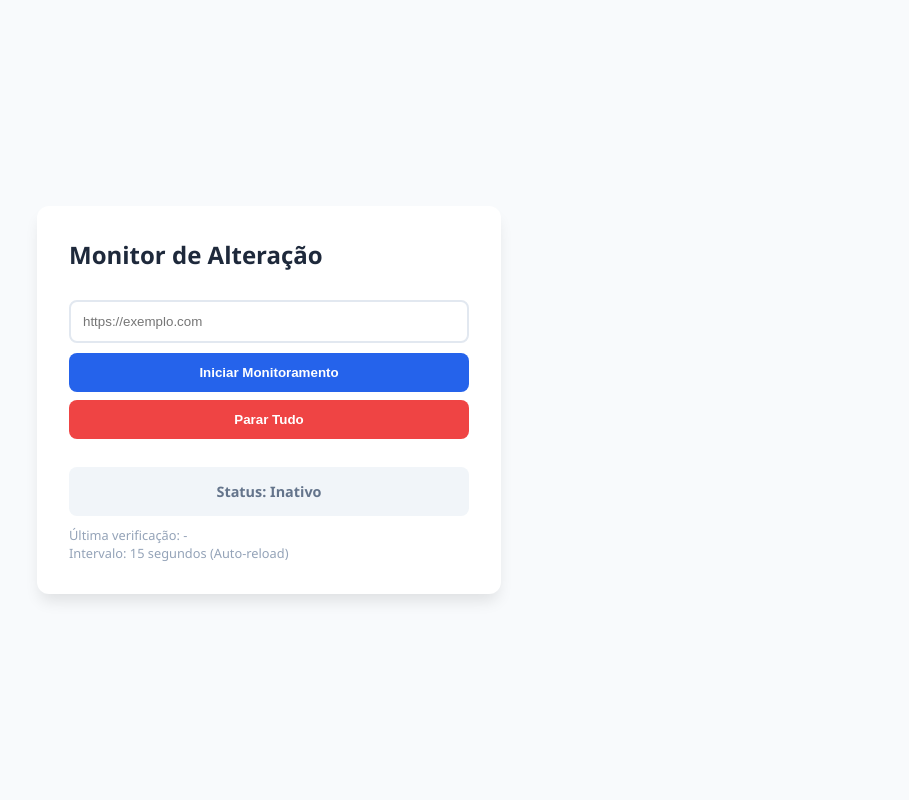
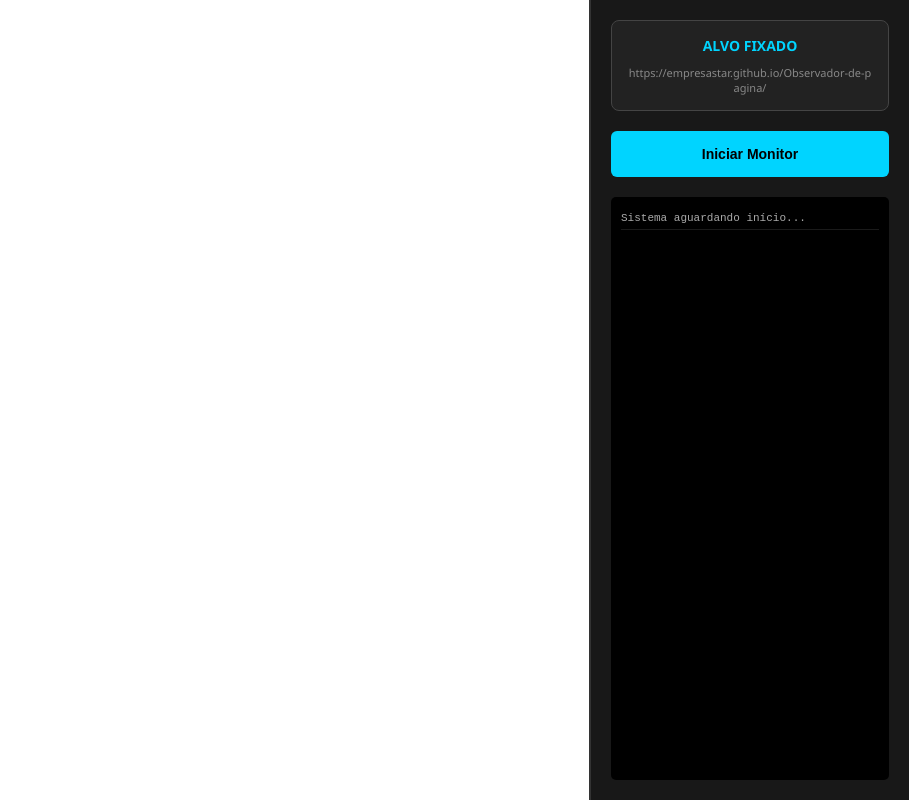
Before and after one commit to Empresastar/Observador-de-pagina, a plain HTML site: page index.html in a window 1280 px wide. Shown: the whole page, without its empty margins (371-1280 px from the left). Drawn offline with Linux system fonts and the light colour scheme.

Commit message:
Update title and styles for URL monitor

```diff
--- a/index.html
+++ b/index.html
@@ -2,180 +2,156 @@
 <html lang="pt-br">
 <head>
     <meta charset="UTF-8">
-    <meta name="viewport" content="width=device-width, initial-scale=1.0">
-    <title>Monitor de URL Ultra</title>
+    <title>Monitor Estático - URL Fixa</title>
     <style>
-        :root {
-            --primary: #2563eb;
-            --bg: #f8fafc;
-            --card: #ffffff;
+        * { box-sizing: border-box; }
+        body, html { margin: 0; padding: 0; height: 100%; font-family: 'Segoe UI', sans-serif; background: #0f0f0f; color: #eee; overflow: hidden; }
+
+        .wrapper { display: flex; height: 100vh; width: 100vw; }
+
+        /* Esquerda: Visualização */
+        .viewport { flex: 1; position: relative; background: #fff; }
+        iframe { width: 100%; height: 100%; border: none; }
+
+        /* Direita: Painel */
+        .panel { width: 320px; background: #181818; display: flex; flex-direction: column; padding: 20px; border-left: 2px solid #333; }
+
+        .status-box {
+            padding: 15px; border-radius: 8px; background: #222; border: 1px solid #444;
+            margin-bottom: 20px; text-align: center;
         }
+        .url-display { font-size: 11px; color: #888; word-break: break-all; margin-top: 5px; display: block; }
 
-        body {
-            font-family: 'Segoe UI', system-ui, sans-serif;
-            background: var(--bg);
-            display: flex;
-            justify-content: center;
-            align-items: center;
-            height: 100vh;
-            margin: 0;
-        }
-
-        .container {
-            background: var(--card);
-            padding: 2rem;
-            border-radius: 12px;
-            box-shadow: 0 10px 15px -3px rgba(0,0,0,0.1);
-            width: 100%;
-            max-width: 400px;
-        }
-
-        h2 { color: #1e293b; margin-top: 0; font-size: 1.5rem; }
-
-        input {
-            width: 100%;
-            padding: 12px;
-            margin: 10px 0;
-            border: 2px solid #e2e8f0;
-            border-radius: 8px;
-            box-sizing: border-box;
-            outline: none;
-            transition: border-color 0.2s;
-        }
-
-        input:focus { border-color: var(--primary); }
+        h2 { font-size: 14px; color: #00d4ff; text-transform: uppercase; margin: 0 0 10px 0; }
 
         button {
-            width: 100%;
-            padding: 12px;
-            background: var(--primary);
-            color: white;
-            border: none;
-            cursor: pointer;
-            border-radius: 8px;
-            font-weight: 600;
-            margin-bottom: 8px;
+            width: 100%; padding: 15px; border: none; border-radius: 6px;
+            cursor: pointer; font-weight: bold; font-size: 14px; transition: 0.3s;
         }
+        .btn-off { background: #00d4ff; color: #000; }
+        .btn-on { background: #ff4757; color: #fff; }
 
-        .btn-stop { background: #ef4444; }
+        .log {
+            flex: 1; margin-top: 20px; overflow-y: auto; background: #000;
+            padding: 10px; border-radius: 5px; font-family: monospace; font-size: 11px;
+        }
+        .entry { padding: 5px 0; border-bottom: 1px solid #1a1a1a; color: #aaa; }
+        .entry.alert { color: #ff4757; font-weight: bold; background: #2d1616; border-left: 3px solid #ff4757; padding-left: 5px; }
+        .time { color: #555; margin-right: 5px; }
 
-        #status {
-            margin-top: 20px;
-            padding: 15px;
-            border-radius: 8px;
-            font-weight: bold;
-            text-align: center;
-            font-size: 0.9rem;
+        #sync-tag {
+            position: absolute; top: 10px; left: 10px; padding: 5px 15px;
+            background: rgba(0,0,0,0.8); border-radius: 20px; font-size: 12px;
+            border: 1px solid #00d4ff; color: #00d4ff; display: none; font-weight: bold;
         }
-
-        .idle { background: #f1f5f9; color: #64748b; }
-        .monitoring { background: #dcfce7; color: #166534; }
-        .changed { background: #fee2e2; color: #991b1b; animation: pulse 1s infinite; }
-
-        @keyframes pulse {
-            0% { transform: scale(1); }
-            50% { transform: scale(1.02); }
-            100% { transform: scale(1); }
-        }
-
-        .info { font-size: 0.8rem; color: #94a3b8; margin-top: 10px; }
     </style>
 </head>
 <body>
 
-<div class="container">
-    <h2>Monitor de Alteração</h2>
-    <input type="text" id="urlInput" placeholder="https://exemplo.com">
-    <button onclick="iniciar()">Iniciar Monitoramento</button>
-    <button class="btn-stop" onclick="parar()">Parar Tudo</button>
+<div class="wrapper">
+    <div class="viewport">
+        <div id="sync-tag">ANALISANDO...</div>
+        <iframe id="frame" src="about:blank"></iframe>
+    </div>
 
-    <div id="status" class="idle">Status: Inativo</div>
-    <div class="info">
-        Última verificação: <span id="time">-</span><br>
-        Intervalo: 15 segundos (Auto-reload)
+    <div class="panel">
+        <div class="status-box">
+            <h2>Alvo Fixado</h2>
+            <span class="url-display" id="targetDisplay">https://www.exemplo.com</span>
+        </div>
+
+        <button id="mainBtn" class="btn-off" onclick="toggle()">Iniciar Monitor</button>
+
+        <div class="log" id="logBox">
+            <div class="entry">Sistema aguardando início...</div>
+        </div>
     </div>
 </div>
 
 <script>
-    // Configurações
-    const PROXY = "https://cors-anywhere.herokuapp.com/"; // Proxy para evitar erro de CORS
-    const INTERVALO = 15000; // 15 segundos
+    // --- CONFIGURAÇÃO ---
+    const URL_ALVO = "https://empresastar.github.io/Observador-de-pagina/"; // <--- MUDE A URL AQUI
+    const INTERVALO = 20000; // Tempo em milisegundos (20 segundos)
+    // --------------------
 
-    // Ao carregar a página, checa se deve continuar monitorando
-    window.onload = function() {
-        const estaMonitorando = localStorage.getItem('monitor_ativo');
-        const urlSalva = localStorage.getItem('monitor_url');
+    let ativo = false;
+    let ultimaHash = "";
+    let loop;
 
-        if (urlSalva) document.getElementById('urlInput').value = urlSalva;
+    document.getElementById('targetDisplay').innerText = URL_ALVO;
 
-        if (estaMonitorando === 'true') {
-            executarVerificacao();
-        }
-    };
+    async function scan() {
+        if (!ativo) return;
 
-    async function executarVerificacao() {
-        const urlOriginal = document.getElementById('urlInput').value;
-        const statusDiv = document.getElementById('status');
-        const timeSpan = document.getElementById('time');
+        const frame = document.getElementById('frame');
+        const tag = document.getElementById('sync-tag');
+        const hora = new Date().toLocaleTimeString();
 
-        if (!urlOriginal) return;
-
-        statusDiv.innerText = "Verificando...";
-        statusDiv.className = "monitoring";
-        timeSpan.innerText = new Date().toLocaleTimeString();
+        // Atualiza o iframe visualmente
+        frame.src = URL_ALVO;
+        tag.style.display = "block";
 
         try {
-            // Tentamos buscar o conteúdo da página via proxy
-            const response = await fetch(PROXY + urlOriginal);
-            const htmlNovo = await response.text();
+            // Bypass de CORS via Proxy
+            const proxyUrl = `https://corsproxy.io/?${encodeURIComponent(URL_ALVO)}`;
+            const response = await fetch(proxyUrl);
+            const html = await response.text();
 
-            // Pegamos o que estava salvo antes do último reload
-            const htmlAntigo = localStorage.getItem('monitor_conteudo');
+            // Limpeza para evitar alarmes falsos (remove scripts e tokens dinâmicos)
+            const conteudoAtual = html
+                .replace(/<script.*?>.*?<\/script>/gs, "")
+                .replace(/<input type="hidden".*?>/g, "")
+                .substring(0, 10000);
 
-            if (htmlAntigo && htmlNovo !== htmlAntigo) {
-                // MUDOU!
-                statusDiv.innerText = "⚠️ ALTERAÇÃO DETECTADA!";
-                statusDiv.className = "changed";
-                localStorage.setItem('monitor_ativo', 'false');
+            if (ultimaHash && conteudoAtual !== ultimaHash) {
+                addLog(hora, "⚠️ MUDANÇA DETECTADA NO CONTEÚDO!", true);
+                tag.style.borderColor = "#ff4757";
+                tag.style.color = "#ff4757";
+                tag.innerText = "ALERTA DE ALTERAÇÃO";
 
-                // Toca um som de alerta simples
-                alert("A página foi alterada!");
+                // Aviso sonoro básico
+                const beep = new AudioContext();
+                const osc = beep.createOscillator();
+                osc.connect(beep.destination);
+                osc.start();
+                osc.stop(beep.currentTime + 0.1);
             } else {
-                // NÃO MUDOU
-                localStorage.setItem('monitor_conteudo', htmlNovo);
-                localStorage.setItem('monitor_url', urlOriginal);
-                localStorage.setItem('monitor_ativo', 'true');
-
-                statusDiv.innerText = "Sem mudanças. Recarregando...";
-
-                // Aguarda o intervalo e dá o REFRESH na página inteira
-                setTimeout(() => {
-                    location.reload();
-                }, INTERVALO);
+                addLog(hora, "Checagem: Sem alterações.", false);
+                tag.style.borderColor = "#00d4ff";
+                tag.style.color = "#00d4ff";
+                tag.innerText = "SINCRO: OK";
             }
 
-        } catch (error) {
-            statusDiv.innerText = "Erro: Ative o acesso ao Proxy ou URL inválida";
-            statusDiv.className = "idle";
-            console.error(error);
+            ultimaHash = conteudoAtual;
+
+        } catch (e) {
+            addLog(hora, "Erro de conexão/CORS.", false);
         }
     }
 
-    function iniciar() {
-        const url = document.getElementById('urlInput').value;
-        if (!url.startsWith('http')) {
-            alert("Insira uma URL válida começando com http ou https");
-            return;
-        }
-        localStorage.setItem('monitor_url', url);
-        localStorage.setItem('monitor_ativo', 'true');
-        localStorage.removeItem('monitor_conteudo'); // Limpa para a primeira verificação
-        executarVerificacao();
+    function addLog(hora, msg, isAlert) {
+        const div = document.createElement('div');
+        div.className = `entry ${isAlert ? 'alert' : ''}`;
+        div.innerHTML = `<span class="time">[${hora}]</span> ${msg}`;
+        const box = document.getElementById('logBox');
+        box.prepend(div);
     }
 
-    function parar() {
-        localStorage.clear();
-        location.reload();
+    function toggle() {
+        const btn = document.getElementById('mainBtn');
+        if (!ativo) {
+            ativo = true;
+            btn.innerText = "Parar Ciclo";
+            btn.className = "btn-on";
+            scan();
+            loop = setInterval(scan, INTERVALO);
+        } else {
+            ativo = false;
+            btn.innerText = "Iniciar Monitor";
+            btn.className = "btn-off";
+            clearInterval(loop);
+            document.getElementById('sync-tag').style.display = "none";
+        }
     }
 </script>
 
```
